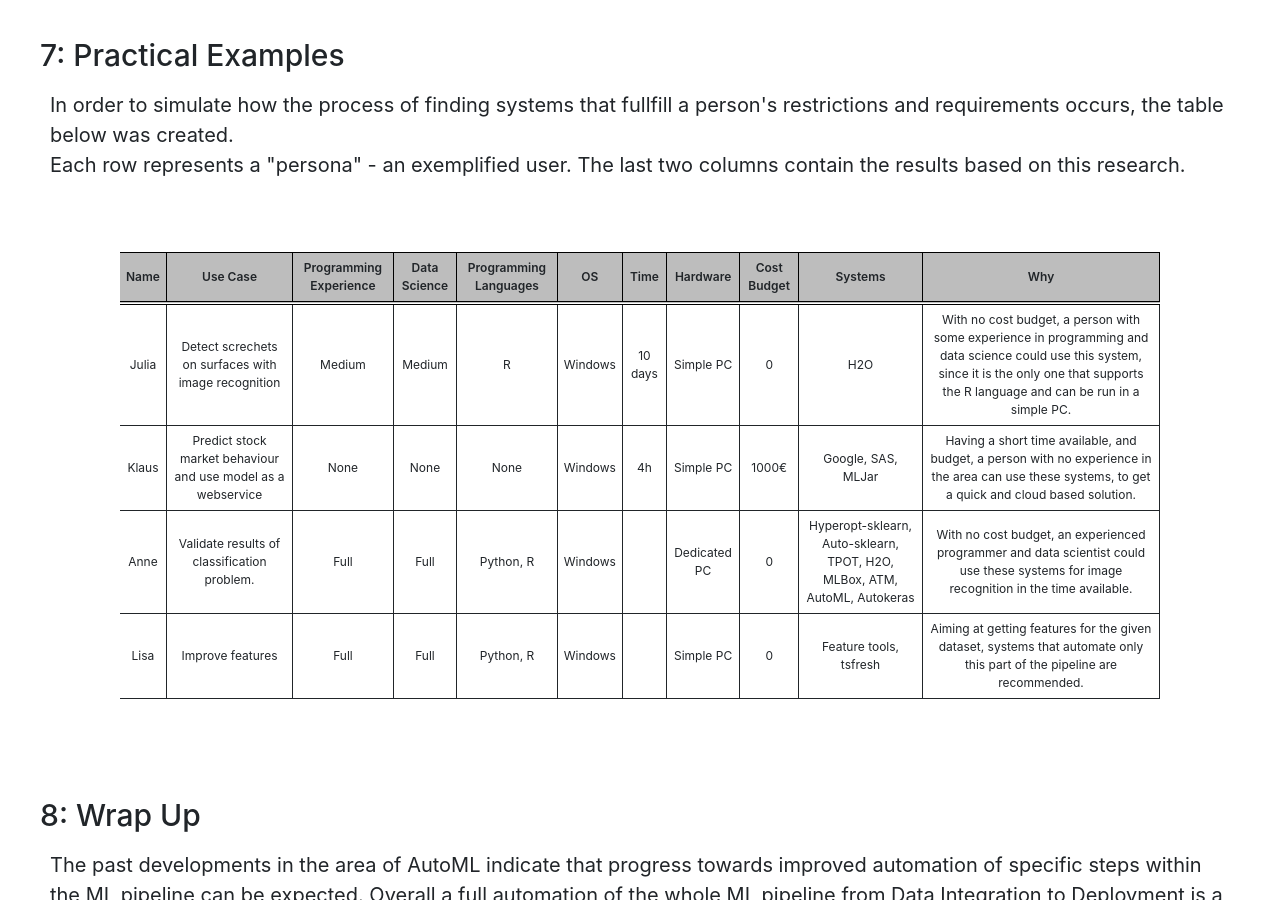
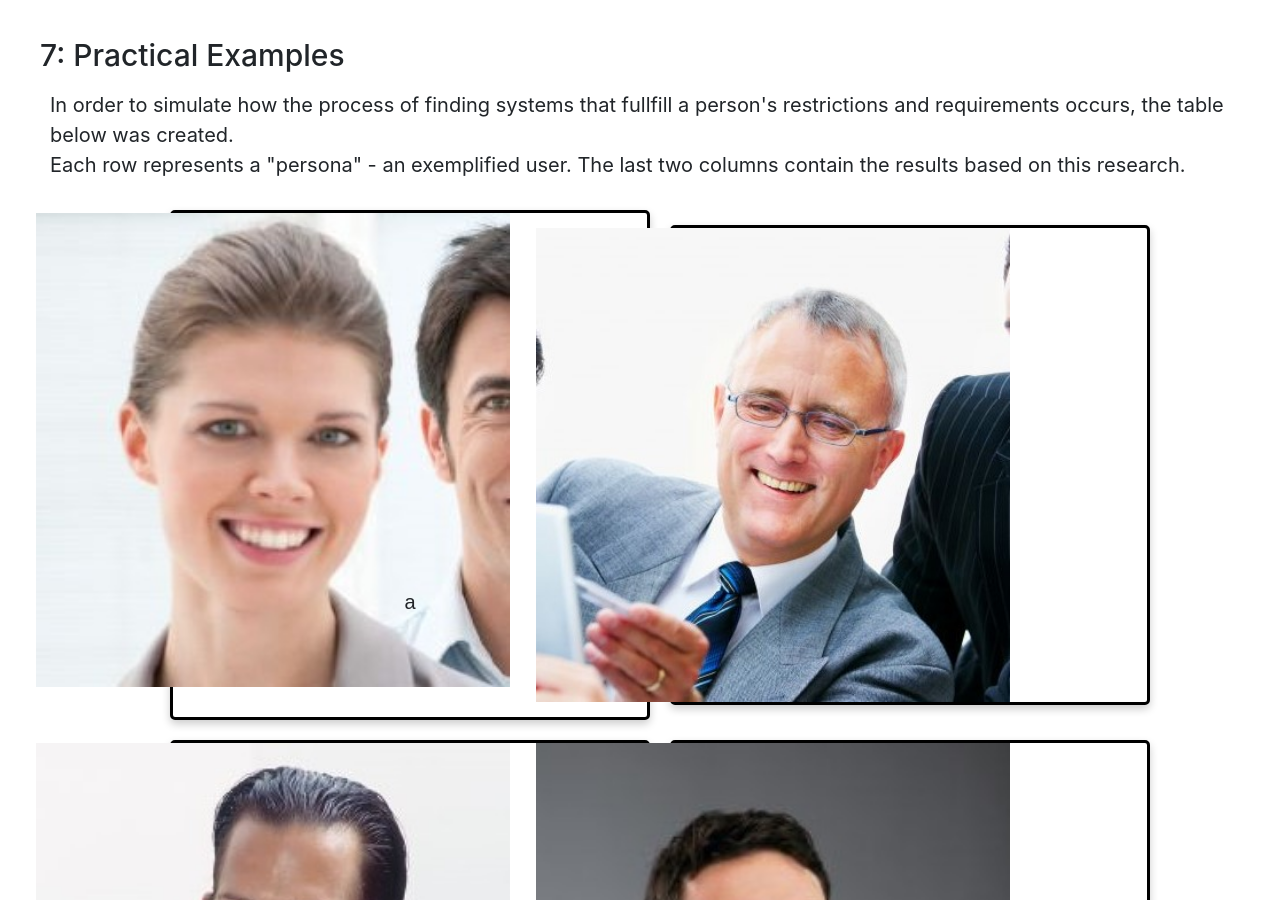
Before and after one commit to jonathankrauss/AutoML-Benchmark, a Jekyll site: the page built from README.md, in a window 1280 px wide and 900 px high, scrolled down 9145 px. Built offline with Jekyll 4.4.1, drawn with Linux system fonts in a browser that asks for light colours; our own code applies the rules of GitHub Pages for plain Markdown files; comment, search, counter and statistics services are not loaded.

Commit message:
Create personas cards

```diff
--- a/_layouts/default.html
+++ b/_layouts/default.html
@@ -199,7 +199,7 @@
 
         Each row represents a "persona" - an exemplified user. The last two columns contain the results based on this research.
       </p>
-      <div id="personas_table"></div>
+      <div id="personas_cards"></div>
     </div>
   </section>
 
--- /dev/null
+++ b/include/personas_cards.html
@@ -0,0 +1,76 @@
+<html>
+  <style>
+    .card {
+      box-shadow: 0 4px 8px 0 rgba(0, 0, 0, 0.2);
+      max-width: 960px;
+      margin: auto;
+      text-align: center;
+      font-family: arial;
+      border: 3px solid black;
+      width:480px;
+    }
+    .title {
+      color: grey;
+      font-size: 18px;
+    }
+    .content {
+      max-width: 960px;
+      margin: auto;
+      background: white;
+    }
+    img {
+      position: relative;
+      width: 200;
+      height: 200;
+      margin: left;
+      left:-29%;
+      box-shadow: 25px 25px 50px 0 white inset, -25px -25px 50px 0 white inset;
+    }
+    div.description {
+      position: relative;
+      bottom: 100px;
+    }
+  </style>
+  <body>
+    <div class="content">
+      <table>
+        <tr>
+          <td>
+            <div class="card">
+              <img src="static/images/Lisa.jpg" alt="Photo of Lisa">
+              <div class="description">
+                a
+              </div>
+            </div>
+          </td>
+          <td>
+            <div class="card">
+              <img src="static/images/Johannes.jpg" alt="Photo of Johannes">
+              <div class="description">
+
+              </div>
+            </div>
+          </td>
+        </tr>
+        <tr>
+          <td>
+            <div class="card">
+              <img src="static/images/Klaus.jpg" alt="Photo of Klaus">
+              <div class="description">
+
+              </div>
+            </div>
+          </td>
+          <td>
+            <div class="card">
+              <img src="static/images/Hans.jpg" alt="Photo of Hans">
+              <div class="description">
+
+              </div>
+            </div>
+          </td>
+        </tr>
+      </table>
+    </div>
+  </body>
+</html>
--- a/include/personas_table.html
+++ b/include/personas_table.html
@@ -4,13 +4,14 @@
         <table class="f6 w-100 mw8 center" cellspacing="0" style='font-size:60%'>
           <thead>
             <tr>
+              <th class="fw6 bt b--black tc double-bottom br bg-grey-400">Image</th>
               <th class="fw6 bt b--black tc double-bottom br bg-grey-400">Name</th>
               <th class="fw6 bt b--black tc double-bottom br bg-grey-400">Use Case</th>
               <th class="fw6 bt b--black tc double-bottom br bg-grey-400">Programming Experience</th>
               <th class="fw6 bt b--black tc double-bottom br bg-grey-400">Data Science</th>
               <th class="fw6 bt b--black tc double-bottom br bg-grey-400">Programming Languages</th>
               <th class="fw6 bt b--black tc double-bottom br bg-grey-400">OS</th>
-            <th class="fw6 bt b--black tc double-bottom br bg-grey-400">Time</th>
+              <th class="fw6 bt b--black tc double-bottom br bg-grey-400">Available Time</th>
               <th class="fw6 bt b--black tc double-bottom br bg-grey-400">Hardware</th>
               <th class="fw6 bt b--black tc double-bottom br bg-grey-400">Cost Budget</th>
               <th class="fw6 bt b--black tc double-bottom br bg-grey-400">Systems</th>
@@ -19,7 +20,8 @@
           </thead>
           <tbody class="lh-copy">
             <tr>
-            <td class="tc bb br">Julia</td> <!-- Name -->
+              <td class="tc bb br"><img src="../static/images/Lisa.jpg" alt="Lisa photo" width="200"></td> <!-- Name -->
+              <td class="tc bb br">Lisa</td> <!-- Name -->
               <td class="tc bb br">Detect screchets on surfaces with image recognition</td> <!-- Use case -->
               <td class="tc bb br">Medium</td> <!-- Programming experience -->
               <td class="tc bb br">Medium</td> <!-- Data Science -->
@@ -32,7 +34,8 @@
               <td class="tc bb br">With no cost budget, a person with some experience in programming and data science could use this system, since it is the only one that supports the R language and can be run in a simple PC.</td> <!-- Why -->
             </tr>
             <tr>
-            <td class="tc bb br">Klaus</td> <!-- Name -->
+              <td class="tc bb br"><img src="../static/images/Johannes.jpg" alt="Johannes photo" width="200"></td> <!-- Name -->
+              <td class="tc bb br">Johannes</td> <!-- Name -->
               <td class="tc bb br">Predict stock market behaviour and use model as a webservice</td> <!-- Use case -->
               <td class="tc bb br">None</td> <!-- Programming experience -->
               <td class="tc bb br">None</td> <!-- Data Science -->
@@ -45,7 +48,8 @@
               <td class="tc bb br">Having a short time available, and budget, a person with no experience in the area can use these systems, to get a quick and cloud based solution.</td> <!-- Why -->
             </tr>
             <tr>
-            <td class="tc bb br">Anne</td> <!-- Name -->
+              <td class="tc bb br"><img src="../static/images/Klaus.jpg" alt="Klaus photo" width="200"></td> <!-- Name -->
+              <td class="tc bb br">Klaus</td> <!-- Name -->
               <td class="tc bb br">Validate results of classification problem.</td> <!-- Use case -->
               <td class="tc bb br">Full</td> <!-- Programming experience -->
               <td class="tc bb br">Full</td> <!-- Data Science -->
@@ -58,7 +62,8 @@
               <td class="tc bb br">With no cost budget, an experienced programmer and data scientist could use these systems for image recognition in the time available.</td> <!-- Why -->
             </tr>
             <tr>
-            <td class="tc bb br">Lisa</td> <!-- Name -->
+              <td class="tc bb br"><img src="../static/images/Hans.jpg" alt="Hans photo" width="200"></td> <!-- Name -->
+              <td class="tc bb br">Hans</td> <!-- Name -->
               <td class="tc bb br">Improve features</td> <!-- Use case -->
               <td class="tc bb br">Full</td> <!-- Programming experience -->
               <td class="tc bb br">Full</td> <!-- Data Science -->
```
Also changed, not shown: other parts of _layouts/default.html (+1 -1 lines), static/images/Hans.jpg (added), static/images/Johannes.jpg (added), static/images/Klaus.jpg (added), static/images/Lisa.jpg (added). Lines whose indentation alone changed are shown as unchanged.
